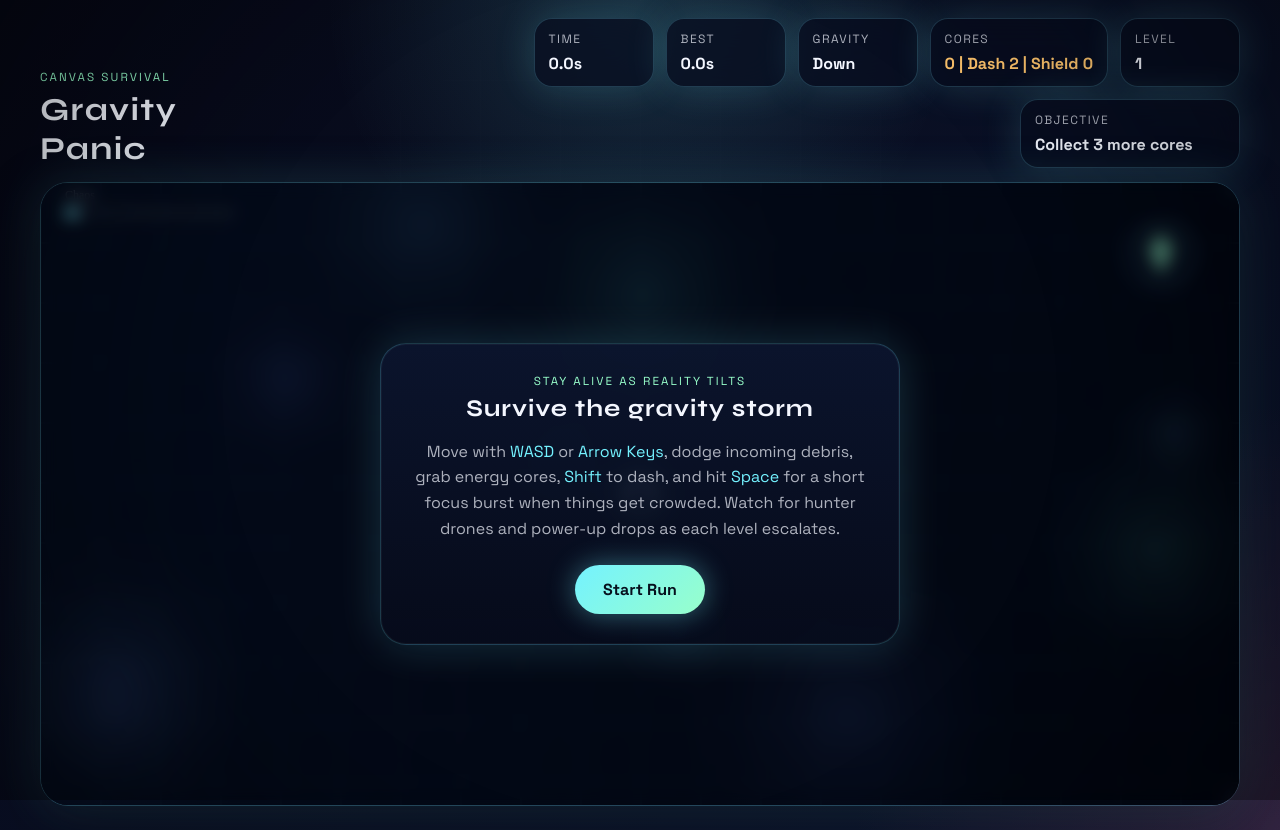
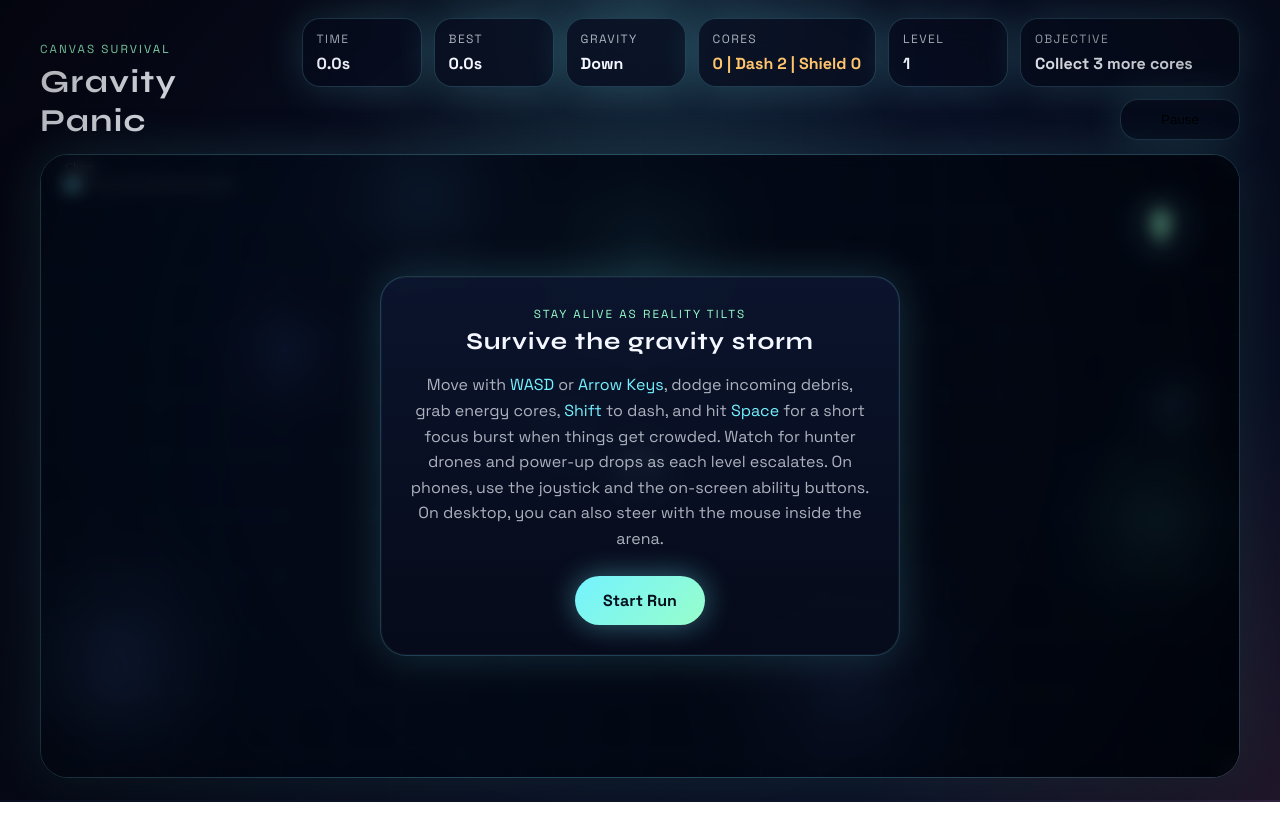
Before and after one commit to minketan22/gravity-panic, a plain HTML site: page index.html in a window 1280 px wide. After the commit the page ends 802 px from the top, so only its background shows below. Drawn offline with Linux system fonts and the light colour scheme.

Commit message:
Implement mobile touch controls and update gameplay instructions
Added mobile touch controls and updated instructions for gameplay.

```diff
--- a/index.html
+++ b/index.html
@@ -41,11 +41,25 @@
           <span class="stat-label">Objective</span>
           <strong id="objective-label">Collect 3 cores</strong>
         </div>
+        <button id="pause-button" class="stat-card stat-card--button" type="button">Pause</button>
       </div>
     </div>
 
     <main class="game-panel">
       <canvas id="gameCanvas" aria-label="Gravity survival game canvas"></canvas>
+
+      <div class="touch-controls" aria-label="Mobile game controls">
+        <div class="touch-joystick">
+          <p class="touch-label">Move</p>
+          <div class="joystick-pad" id="joystick-pad">
+            <div class="joystick-thumb" id="joystick-thumb"></div>
+          </div>
+        </div>
+        <div class="touch-actions">
+          <button id="dash-button" class="touch-button touch-button--dash" type="button">Dash</button>
+          <button id="focus-button" class="touch-button touch-button--focus" type="button">Focus</button>
+        </div>
+      </div>
 
       <section class="overlay overlay--visible" id="start-overlay">
         <div class="glass-card">
@@ -55,7 +69,9 @@
             Move with <span>WASD</span> or <span>Arrow Keys</span>, dodge incoming debris,
             grab energy cores, <span>Shift</span> to dash, and hit <span>Space</span>
             for a short focus burst when things get crowded. Watch for hunter drones
-            and power-up drops as each level escalates.
+            and power-up drops as each level escalates. On phones, use the joystick
+            and the on-screen ability buttons. On desktop, you can also steer with
+            the mouse inside the arena.
           </p>
           <button id="start-button" class="glow-button">Start Run</button>
         </div>
```
